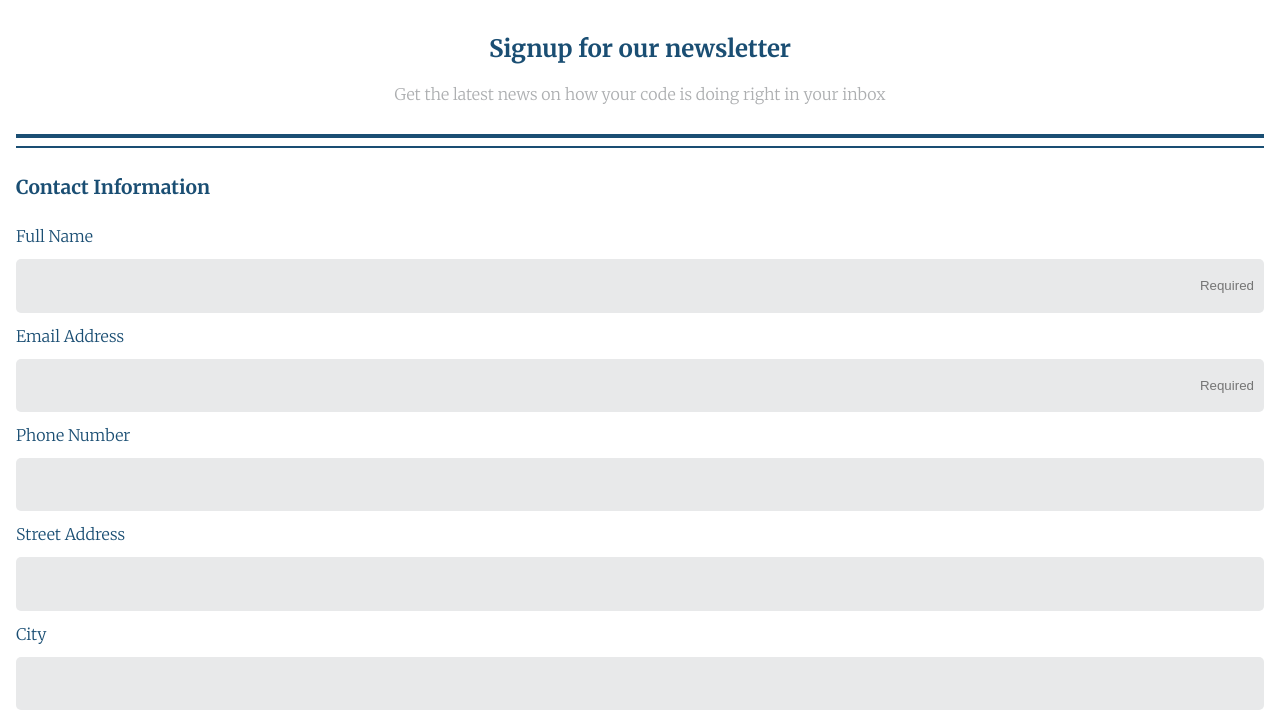
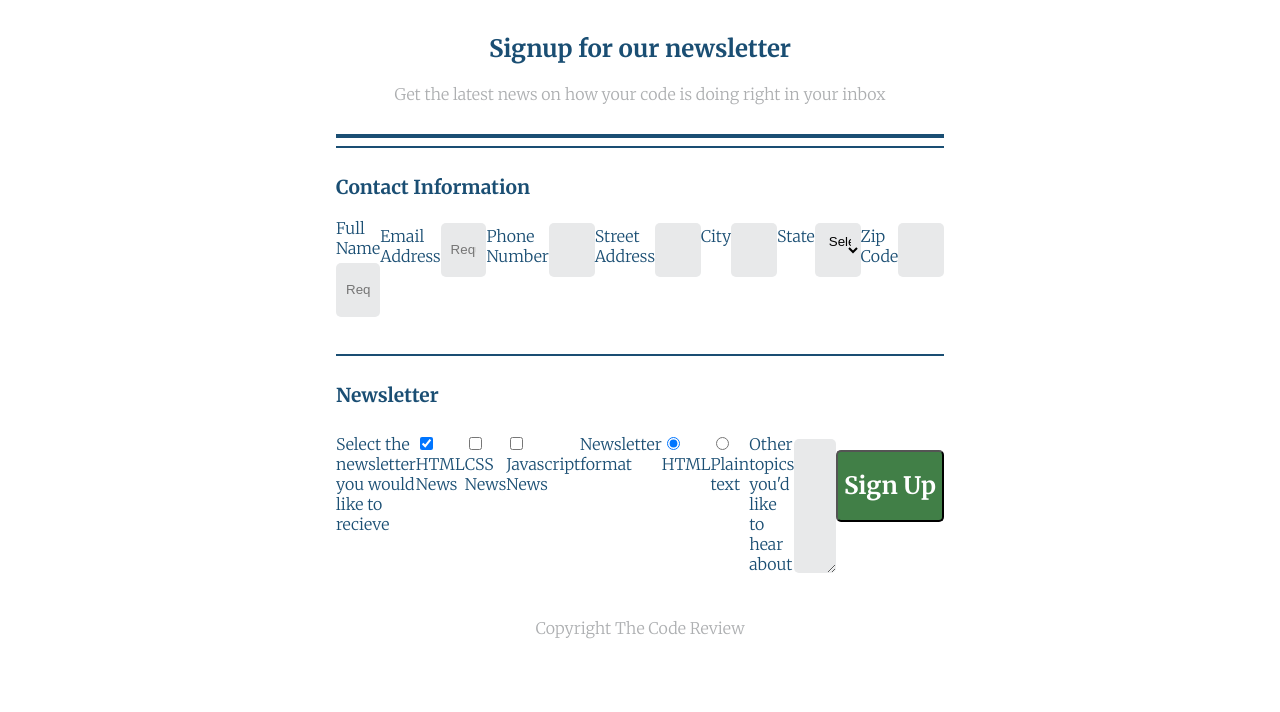
Before and after one commit to davidestr/Treehouse-Project-3, a plain HTML site: page index.html in a window 1280 px wide. Shown: the part 82-794 px from the top of the page. Drawn offline with Linux system fonts and the light colour scheme.

Commit message:
try to biuld 768px page

```diff
--- a/css/style.css
+++ b/css/style.css
@@ -67,6 +67,9 @@ height:2px;
    padding: 0;
    margin: 0 auto;
    width: 100%;
+   color: #1a4e73;
+   margin-bottom: 2em;
+   display:flex;
  }
 
  label {
@@ -99,18 +102,6 @@ textarea:focus {
   Base Layout Styles
 ==================================== */
 
-.main-content fieldset,
-.secondary-content fieldset {
-  display: flex;
-  flex-direction: column;
-  color: #1a4e73;
-  margin-bottom: 2em;
-}
-
-#zipcode {
-  width: 50%;
-  float: left;
-}
 
 input[type="text"],
 input[type="email"],
@@ -119,11 +110,12 @@ select {
   width: 100%;
   height: 4em;
   margin: 5px 0;
-  text-align: right;
+  /* text-align: right; */
   background: #e8e9ea;
   border-style: none;
   border-radius: 5px;
   padding: 10px;
+  flex-direction: column;
 }
 
 input[type="submit"] {
@@ -136,16 +128,21 @@ input[type="submit"] {
   border-radius: 5px;
   font-size: 1.5em;
   margin-top: 1em;
+  /*fix border radius on ios */
   -webkit-appearance: none;
 }
-
-
-
-
 
 /* =================================
   Media Queries
 ==================================== */
+@media (min-width: 768px){
+  .container {
+    max-width: 50%;
+    margin: 0 auto;
+  }
+
+
+}
 
 /* =================================
   clearfix
--- a/index.html
+++ b/index.html
@@ -33,8 +33,10 @@
         <fieldset>
           <legend>Contact Information</legend>
           <!-- FULL NAME INPUT -->
+          <div>
           <label for="name">Full Name</label>
           <input type="text" id="name" name="user_name" required="required" placeholder="Required">
+          </div>
           <!-- EMAIL INPUT -->
           <label for="email">Email Address</label>
           <input type="email" id="email" name="user_email" required="required" placeholder="Required">
```
